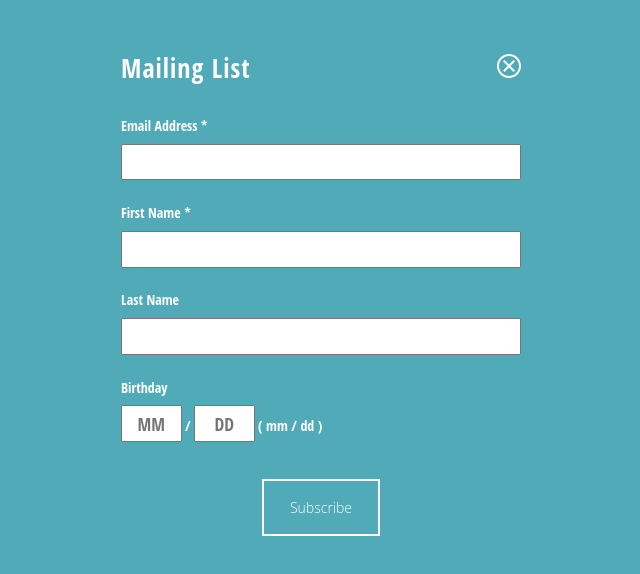
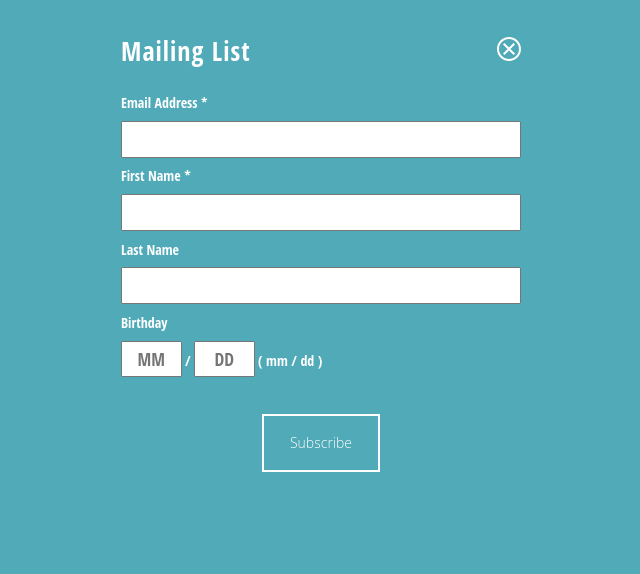
Before and after one commit to salty-seahorse/landing-page, a plain HTML site: page index.html in a window 1280 px wide. Both pictures are taken after a click on the button "GET NOTIFIED WHEN WE LAUNCH". Shown: the whole page, without its empty margins (319-959 px from the left). Drawn offline with Linux system fonts and the light colour scheme; no server answers.

Commit message:
tweaking spacing on the signup form

```diff
--- a/index.html
+++ b/index.html
@@ -259,7 +259,7 @@
         }
 
         #notifyForm .form-wrapper {
-            padding: 3em;
+            padding: 2em;
             display: -webkit-box;
             display: -ms-flexbox;
             display: flex;
@@ -285,7 +285,7 @@
             -webkit-box-align: center;
             -ms-flex-align: center;
             align-items: center;
-            margin-bottom: 1em;
+            margin-bottom: 1.5em;
         }
 
         #notifyForm .form-wrapper .form-title #formClose {
@@ -369,7 +369,6 @@
             font-weight: 100;
             font-size: 1em;
             font-family: 'Open Sans Condensed', sans-serif;
-            margin-top: 1em;
         }
 
         .mc-field-group input {
@@ -377,6 +376,7 @@
             font-size: 1.25em;
             font-family: inherit;
             margin: 0.5em 0;
+            min-width: 2em;
         }
 
         .mc-field-group input.birthday {
```
